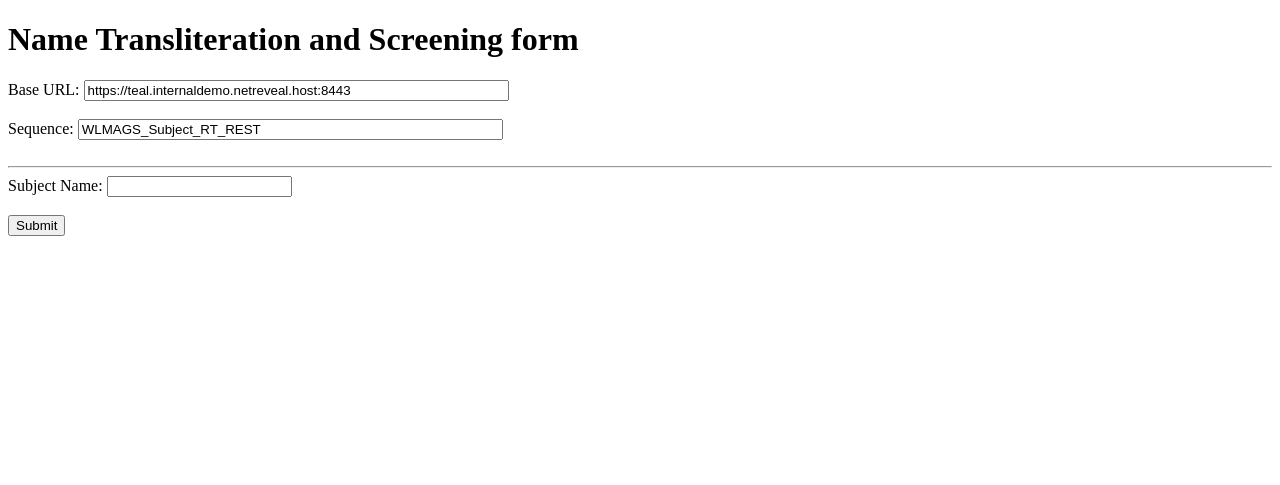
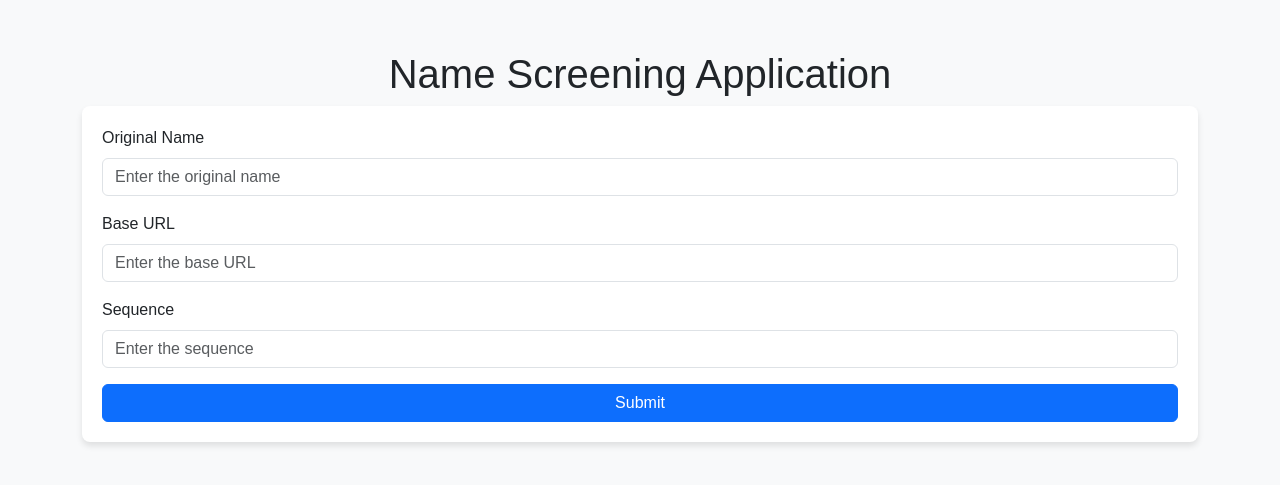
Before and after one commit to y-sayegh/name-screening, a Flask app: page / in a window 1280 px wide. Shown: the top 485 px of the page. Run offline with Flask 3, Linux system fonts and the light colour scheme; some libraries are stand-ins or nearby versions.

Commit message:
better UI

```diff
--- a/templates/form.html
+++ b/templates/form.html
@@ -1,33 +1,73 @@
 <!DOCTYPE html>
-<html>
+<html lang="en">
 <head>
-    <title>Name Transliteration and Screening</title>
+    <meta charset="UTF-8">
+    <meta name="viewport" content="width=device-width, initial-scale=1.0">
+    <title>Name Screening</title>
+    <link rel="stylesheet" href="https://cdnjs.cloudflare.com/ajax/libs/bootstrap/5.3.0/css/bootstrap.min.css">
+    <style>
+        body {
+            background-color: #f8f9fa;
+            font-family: Arial, sans-serif;
+        }
+        .container {
+            margin-top: 50px;
+        }
+        .form-section {
+            background: #ffffff;
+            padding: 20px;
+            border-radius: 8px;
+            box-shadow: 0 4px 6px rgba(0, 0, 0, 0.1);
+        }
+        .result-section {
+            margin-top: 30px;
+            padding: 20px;
+            background: #ffffff;
+            border-radius: 8px;
+            box-shadow: 0 4px 6px rgba(0, 0, 0, 0.1);
+        }
+        .table {
+            margin-top: 20px;
+        }
+    </style>
 </head>
 <body>
-    <h1>Name Transliteration and Screening form</h1>
-    <form method="post">
-        <label for="base_url">Base URL:</label>
-        <input type="text" id="base_url" name="base_url" required value ="https://teal.internaldemo.netreveal.host:8443" size="50"><br><br>
-        <label for="sequence">Sequence:</label>
-        <input type="text" id="sequence" name="sequence" required value ="WLMAGS_Subject_RT_REST" size="50"><br><br>
-        <hr>
-        <label for="subject_name">Subject Name:</label>
-        <input type="text" id="subject_name" name="subject_original_name" required><br><br>
-        <!-- Add other fields here -->
-        <button type="submit">Submit</button>
+    <div class="container">
+        <h1 class="text-center">Name Screening Application</h1>
+        <div class="form-section">
+            <form method="POST">
+                <div class="mb-3">
+                    <label for="subject_original_name" class="form-label">Original Name</label>
+                    <input type="text" class="form-control" id="subject_original_name" name="subject_original_name" placeholder="Enter the original name" value="{{ request.form.subject_original_name }}"  required>
+                </div>
+                <div class="mb-3">
+                    <label for="base_url" class="form-label">Base URL</label>
+                    <input type="url" class="form-control" id="base_url" name="base_url" placeholder="Enter the base URL" required>
+                </div>
+                <div class="mb-3">
+                    <label for="sequence" class="form-label">Sequence</label>
+                    <input type="text" class="form-control" id="sequence" name="sequence" placeholder="Enter the sequence" required>
+                </div>
+                <button type="submit" class="btn btn-primary w-100">Submit</button>
             </form>
-    {% if translation %}
-        <h2>Transliteration</h2>
-        <p><b>Name:</b> {{ original_name}}</p>
-        <p><b>Transliterated name:</b> {{ translation }}</p>
+        </div>
+
+        {% if original_name %}
+        <div class="result-section">
+            <h3>Results</h3>
+            <p><strong>Original Name:</strong> {{ original_name }}</p>
+            <p><strong>Translated Name:</strong> {{ translation }}</p>
+            {% if xml1 %}
+            <h5>Generated XML:</h5>
+            <pre>{{ xml1 }}</pre>
             {% endif %}
             {% if response_body %}
-        <h2>NetReveal Response:</h2>
-        {{ response_body|safe }}
+            <h5>Response:</h5>
+            <div>{{ response_body|safe }}</div>
             {% endif %}
-    {% if xml1 %}
-        <h2>NetReveal message:</h2>
-        {{ xml1 }}
+        </div>
         {% endif %}
+    </div>
+    <script src="https://cdnjs.cloudflare.com/ajax/libs/bootstrap/5.3.0/js/bootstrap.bundle.min.js"></script>
 </body>
 </html>
```
Lines whose indentation alone changed are shown as unchanged.
